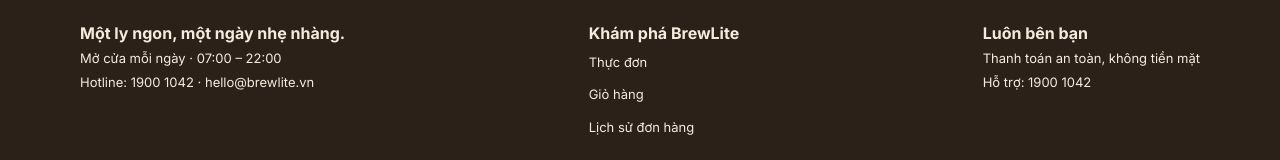
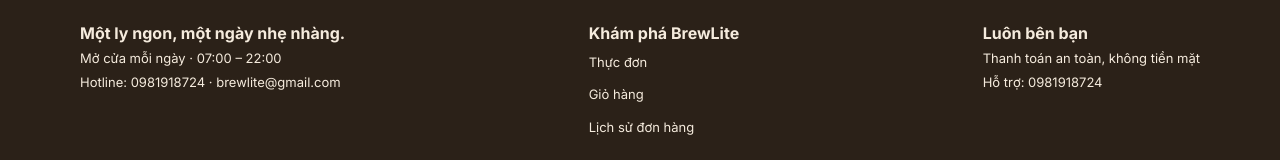
Before and after one commit to quithien22/brewlite-, a Next.js app in the folder apps/web/: page /menu in a window 1280 px wide. Shown: the part 678-838 px from the top of the page. Built offline with nearby package versions, Linux system fonts and the light colour scheme; no server answers.

Commit message:
update footer web

```diff
--- a/apps/web/components/Footer.tsx
+++ b/apps/web/components/Footer.tsx
@@ -22,7 +22,7 @@ export default function Footer() {
           <div className="flex flex-col">
             <h3 className="font-bold text-[15px] sm:text-[16px]">Một ly ngon, một ngày nhẹ nhàng.</h3>
             <p>Mở cửa mỗi ngày · 07:00 – 22:00</p>
-            <p>Hotline: 1900 1042 · hello@brewlite.vn</p>
+            <p>Hotline: 0981918724 · brewlite@gmail.com</p>
           </div>
 
           {/* Cột 2: Khám phá */}
@@ -37,7 +37,7 @@ export default function Footer() {
           <div className="flex flex-col">
             <h3 className="font-bold text-[15px] sm:text-[16px]">Luôn bên bạn</h3>
             <p>Thanh toán an toàn, không tiền mặt</p>
-            <p>Hỗ trợ: 1900 1042</p>
+            <p>Hỗ trợ: 0981918724</p>
           </div>
 
         </div>
```
